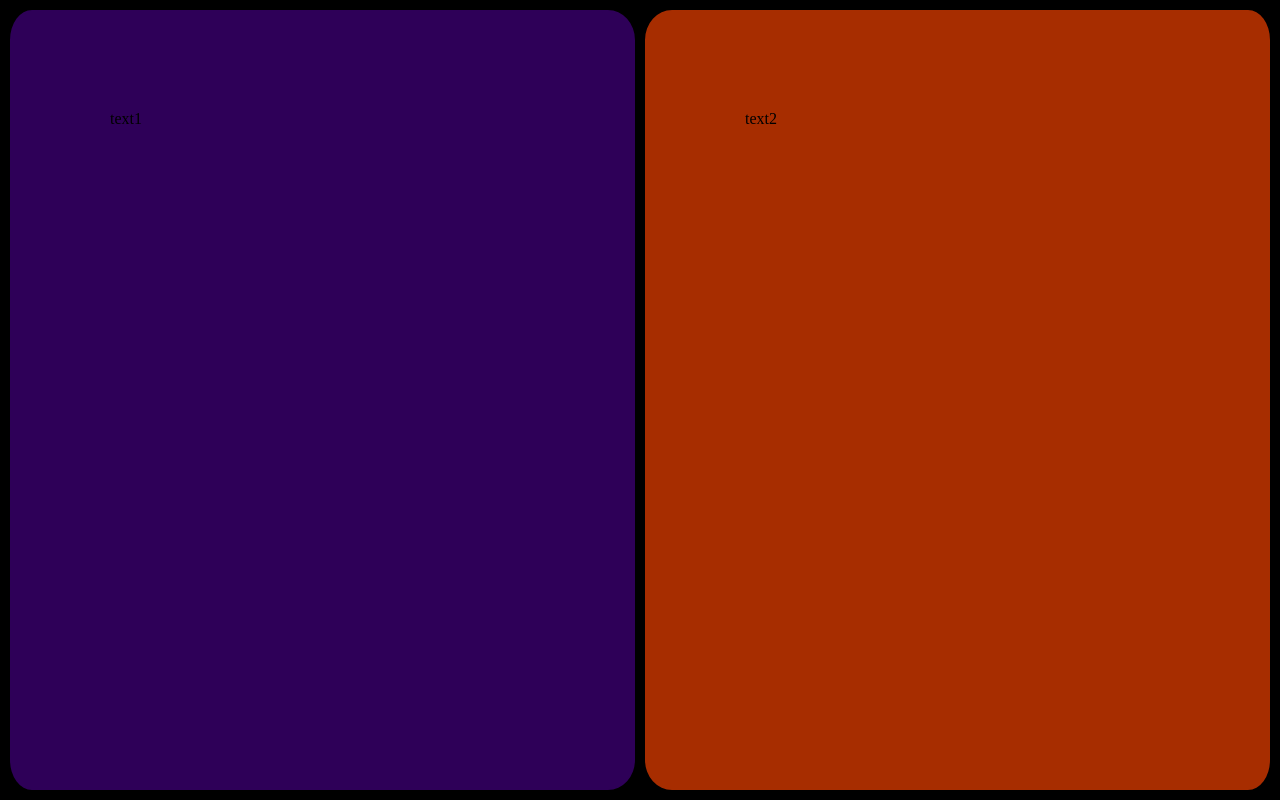
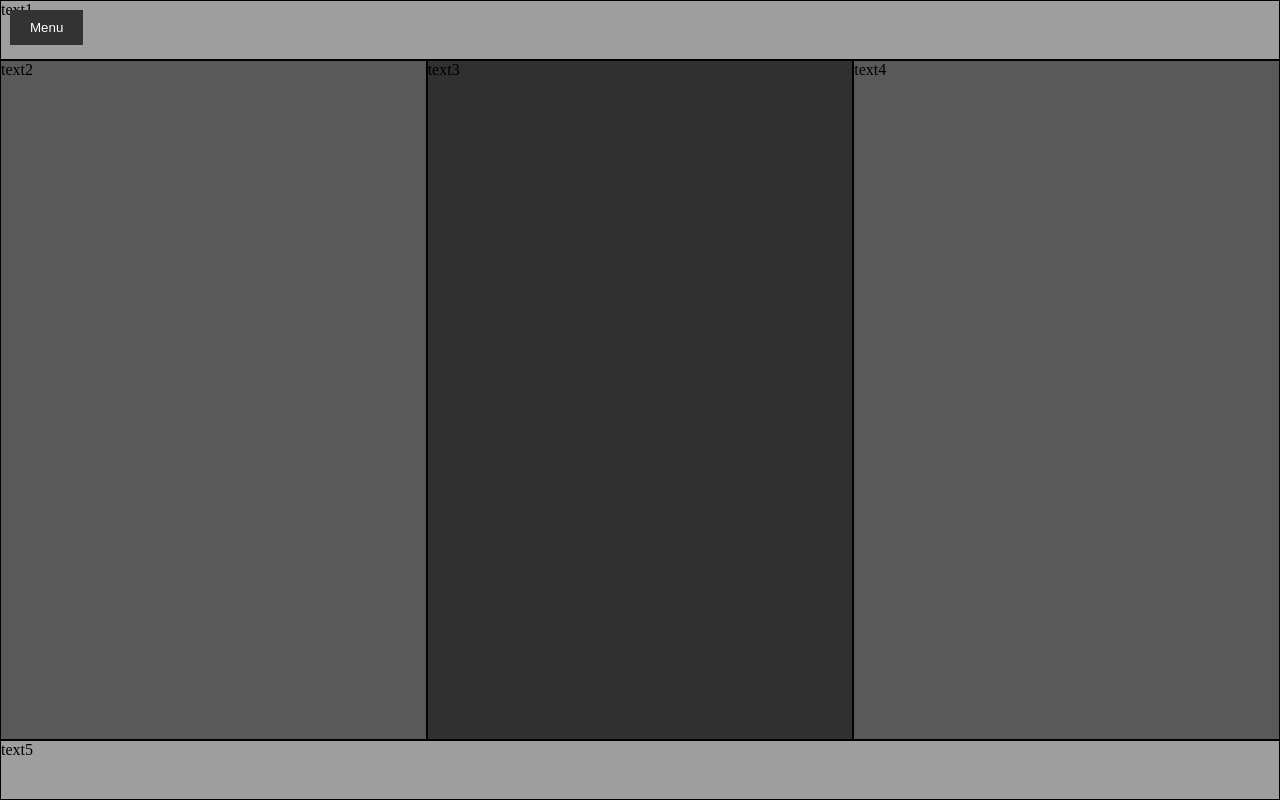
Before and after one commit to r0d30/BigHope-Tech-Studio, a plain HTML site: page projet perso 1/root/index.html in a window 1280 px wide. Drawn offline with Linux system fonts and the light colour scheme.

Commit message:
interface finale

```diff
--- /dev/null
+++ b/projet perso 1/AIO-Converter/styles/style.css
@@ -0,0 +1,37 @@
+body {
+    margin: auto
+}
+.container {
+    margin: auto;
+    background-color: rgb(0, 0, 0);
+    width: 100%;
+    height: 100vh;
+    display:flex;
+    justify-content: space-evenly
+}
+/* Styles pour box1 */
+.box1 {
+    width: 50%;
+    height: 100vh;
+    background-color: rgb(46, 0, 88);
+    border: 10px solid;
+    border-right: 5px solid;
+    border-color: rgb(0, 0, 0);
+    border-radius: 5%;
+    box-sizing: border-box;
+    padding: 100px
+
+}
+
+/* Styles pour box2 */
+.box2 {
+    width: 50%;
+    height: 100vh;
+    background-color: rgb(167, 45, 0);
+    border: 10px solid;
+    border-left: 5px solid;
+    border-color: rgb(0, 0, 0);
+    border-radius: 5%;
+    box-sizing: border-box;
+    padding: 100px;
+}
--- a/projet perso 1/root/index.html
+++ b/projet perso 1/root/index.html
@@ -3,13 +3,21 @@
 <head>
     <meta charset="UTF-8">
     <meta name="viewport" content="width=device-width, initial-scale=1.0">
-    <title>Accueil</title>
+    <title>Home</title>
     <link rel="stylesheet" href="styles/style.css">
+    <script src="javascripts/index-js.js"></script>
 </head>
 <body>
     <div class="container">
-        <div class="box1">text1</div>
-        <div class="box2">text2</div>
+        <div class="interface1">text1</div>
+        <div class="contenu">
+            <div class="interface2">text2</div>
+            <div class="interface3">text3</div>
+            <div class="interface4">text4</div>
+        </div>
+        <div class="interface5">text5</div>
     </div>
+    <button id="menuButton">Menu</button>
+    <div id="sideMenu" class="closed">
 </body>
 </html>
--- /dev/null
+++ b/projet perso 1/root/javascripts/index-js.js
@@ -0,0 +1,16 @@
+const menuButton = document.getElementById('menuButton');
+const sideMenu = document.getElementById('sideMenu');
+
+// Ajoutez un gestionnaire d'événements au bouton
+menuButton.addEventListener('click', () => {
+    // Vérifiez l'état du volet
+    if (sideMenu.classList.contains('closed')) {
+        // Ouvrez le volet
+        sideMenu.style.left = '0';
+        sideMenu.classList.remove('closed');
+    } else {
+        // Fermez le volet
+        sideMenu.style.left = '-300px';
+        sideMenu.classList.add('closed');
+    }
+});
--- a/projet perso 1/root/styles/style.css
+++ b/projet perso 1/root/styles/style.css
@@ -1,37 +1,78 @@
 body {
-    margin: auto
+    margin: auto;
 }
+
 .container {
-    margin: auto;
-    background-color: rgb(0, 0, 0);
     width: 100%;
     height: 100vh;
-    display:flex;
-    justify-content: space-evenly
-}
-/* Styles pour box1 */
-.box1 {
-    width: 50%;
-    height: 100vh;
-    background-color: rgb(46, 0, 88);
-    border: 10px solid;
-    border-right: 5px solid;
-    border-color: rgb(0, 0, 0);
-    border-radius: 5%;
-    box-sizing: border-box;
-    padding: 100px
-
+    background-color: black;
+    margin: auto;
 }
 
-/* Styles pour box2 */
-.box2 {
-    width: 50%;
+.interface1 {
+    width: 100%;
+    height: 60px;
+    background-color: rgb(158, 158, 158);
+    border: 1px solid black; /* Ajoutez le style de bordure (solid) et la couleur (noir) */
+    box-sizing: border-box;
+}
+
+.contenu {
+    width: 100%;
+    height: calc(100% - 120px);
+    display: flex;
+    box-sizing: border-box;
+}
+
+.interface2 {
+    width: calc(100% / 3);
+    height: calc(100vh - 120px);
+    background-color: rgb(89, 89, 89);
+    border: 1px solid black;
+    box-sizing: border-box;
+}
+
+.interface3 {
+    width: calc(100% / 3);
+    height: calc(100vh - 120px);
+    background-color: rgb(48, 48, 48);
+    border: 1px solid black;
+    box-sizing: border-box;
+}
+
+.interface4 {
+    width: calc(100% / 3);
+    height: calc(100vh - 120px);
+    background-color: rgb(89, 89, 89);
+    border: 1px solid black;
+    box-sizing: border-box;
+}
+
+.interface5 {
+    width: 100%;
+    height: 60px;
+    background-color: rgb(158, 158, 158);
+    border: 1px solid black;
+    box-sizing: border-box;
+}
+#menuButton {
+    position: fixed;
+    left: 10px;
+    top: 10px;
+    z-index: 2;
+    background-color: #333;
+    color: white;
+    border: none;
+    padding: 10px 20px;
+    cursor: pointer;
+}
+#sideMenu {
+    position: fixed;
+    left: -300px;
+    top: 0;
+    width: 300px;
     height: 100vh;
-    background-color: rgb(167, 45, 0);
-    border: 10px solid;
-    border-left: 5px solid;
-    border-color: rgb(0, 0, 0);
-    border-radius: 5%;
-    box-sizing: border-box;
-    padding: 100px;
+    background-color: #333;
+    color: white;
+    transition: left 0.3s ease;
 }
```
Also changed, not shown: projet perso 1/AIO-Converter/AIO.html (added, +15 -0 lines).
